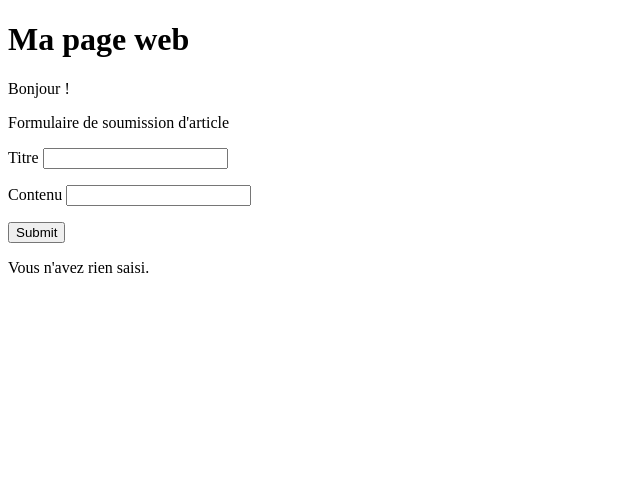
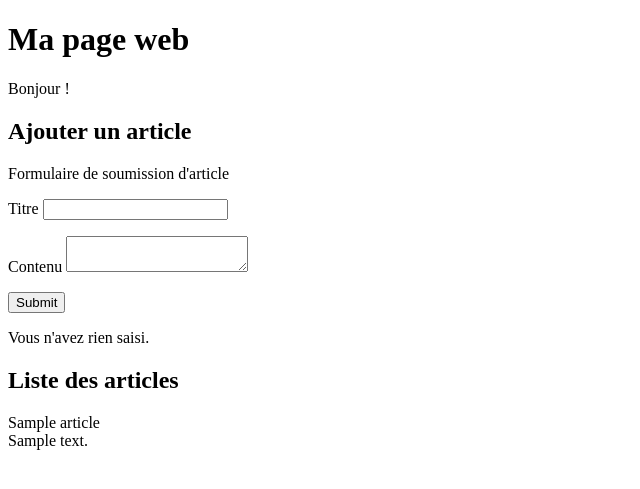
Before and after one commit to Asterix34/BlogPHP, a PHP site: page / in a window 1280 px wide. Shown: the top 489 px of the page, without its empty margins (0-640 px from the left). Run offline with PHP 8.4, Linux system fonts and the light colour scheme; tables that the repository leaves empty or names only in its code hold one stand-in row (values such as "Sample post").

Commit message:
Ajout d'un objet PDO et liste des articles

```diff
--- a/index.php
+++ b/index.php
@@ -1,4 +1,16 @@
 <?php
+
+	/* connexion BDD avec PDO */
+	$host = "localhost";
+	$bd_name = "blogphp";
+	$bd_user = "blogphp";
+	$bd_pwd = "blogpwd";
+	$dsn = "mysql:host=".$host.";dbname=".$bd_name;
+
+	$pdo = new PDO($dsn, $bd_user, $bd_pwd);
+
+
+
 	// on récupère le prenom et nom en GET
 	$prenom = isset($_GET['prenom']) ? $_GET['prenom'] : "";
 	$nom = isset($_GET['nom']) ? $_GET['nom'] : "";
@@ -21,10 +33,12 @@
 		<p> Bonjour <?php echo $prenom . " " . $nom; ?> !
 		</p>
 
+		<h2>Ajouter un article</h2>
+
 		<form name="article" method="POST" action="index.php">
 			Formulaire de soumission d'article
 			<p>Titre <input type="text" name="titre" value="<?php echo $titre; ?>" /></p>
-			<p>Contenu <input type="text" name="contenu" value="<?php echo $contenu; ?>" /></p>
+			<p>Contenu <textarea name="contenu"><?php echo $contenu; ?></textarea></p>
 			<input type="submit" name="soumis" />
 		</form>
 
@@ -32,12 +46,31 @@
 
 		<p>Vous avez saisi :<br/>
 		<b>Titre :</b> <?php echo $titre; ?> <br/>
-		<b>Contenu :</b> <?php echo $contenu; ?></p>
+		<b>Contenu :</b> <?php echo nl2br($contenu); ?></p>
 
 		<?php } else { ?>
 
 		<p>Vous n'avez rien saisi.</p>
 
 		<?php } ?>
+
+		<h2>Liste des articles</h2>
+
+		<?php
+			$query = $pdo->query("SELECT * FROM article");
+
+			// fetch() retourne les résultats un par un
+			while ( $article = $query->fetch() ) {
+				echo '<p>'.$article['titre'].'<br/>'.$article['contenu'].'</p>';
+			}
+
+			// fetchAll retourne tous les résultats d'un coup
+			$articles = $query->fetchAll();
+
+			foreach ($articles as $article) {
+				echo '<p>'.$article['titre'].'<br/>'.$article['contenu'].'</p>';
+			}
+
+		?>
 	</body>
 </html>
```
